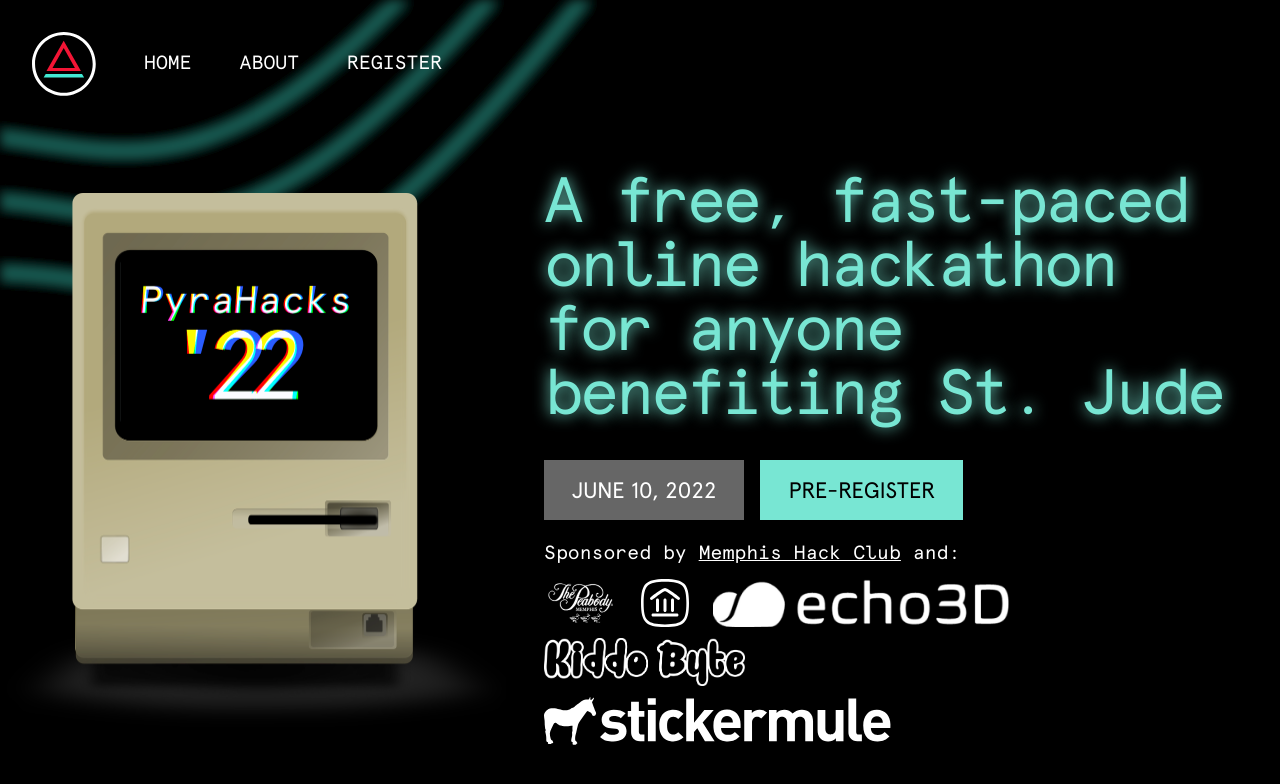
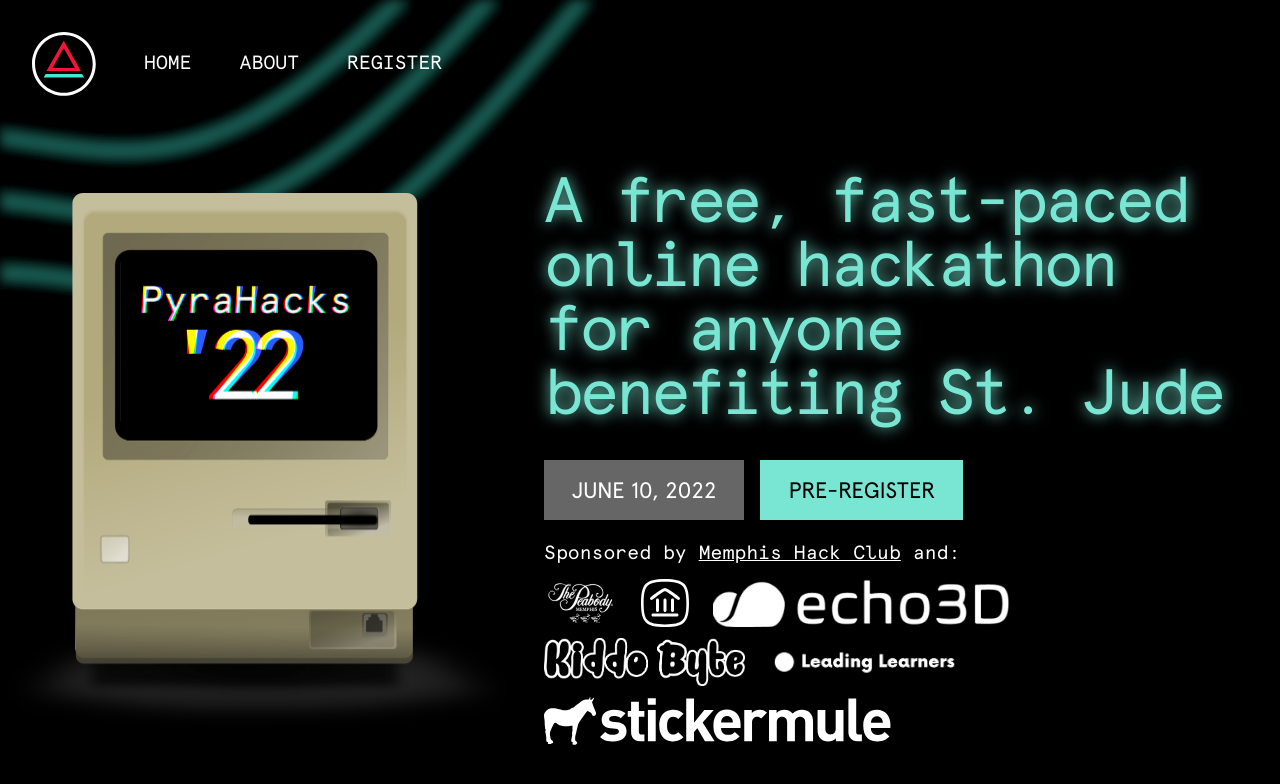
Before and after one commit to Memphis-Hackclub/pyrahacks, a Vue app: page /#/ in a window 1280 px wide. Shown: the top 784 px of the page. Built offline with nearby package versions, Linux system fonts and the light colour scheme.

Commit message:
added Leading Learners

```diff
--- a/src/pages/Home.vue
+++ b/src/pages/Home.vue
@@ -71,11 +71,17 @@
           url: "https://kiddobyte.org/",
           image: "kiddobyte-logo.png",
         },
+         {
+          name: "Leading Learners",
+          url: "https://www.leading-learners.com",
+          image: "Leading Learners White Logo Full Text PNG.png",
+        },
         {
           name: "Sticker Mule",
           url: "https://stickermule.com/",
           image: "stickermule-logo.svg",
         },
+
       ],
     };
   },
```
